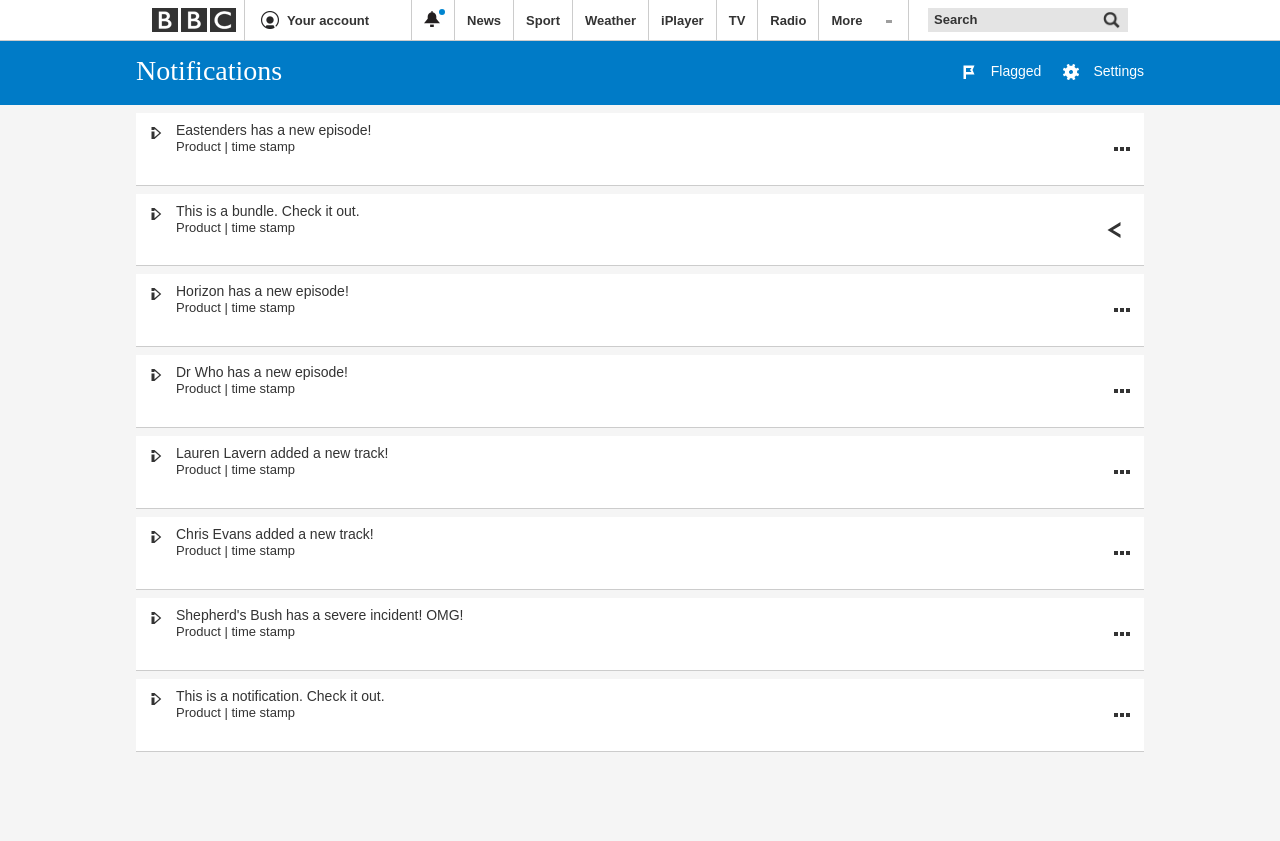
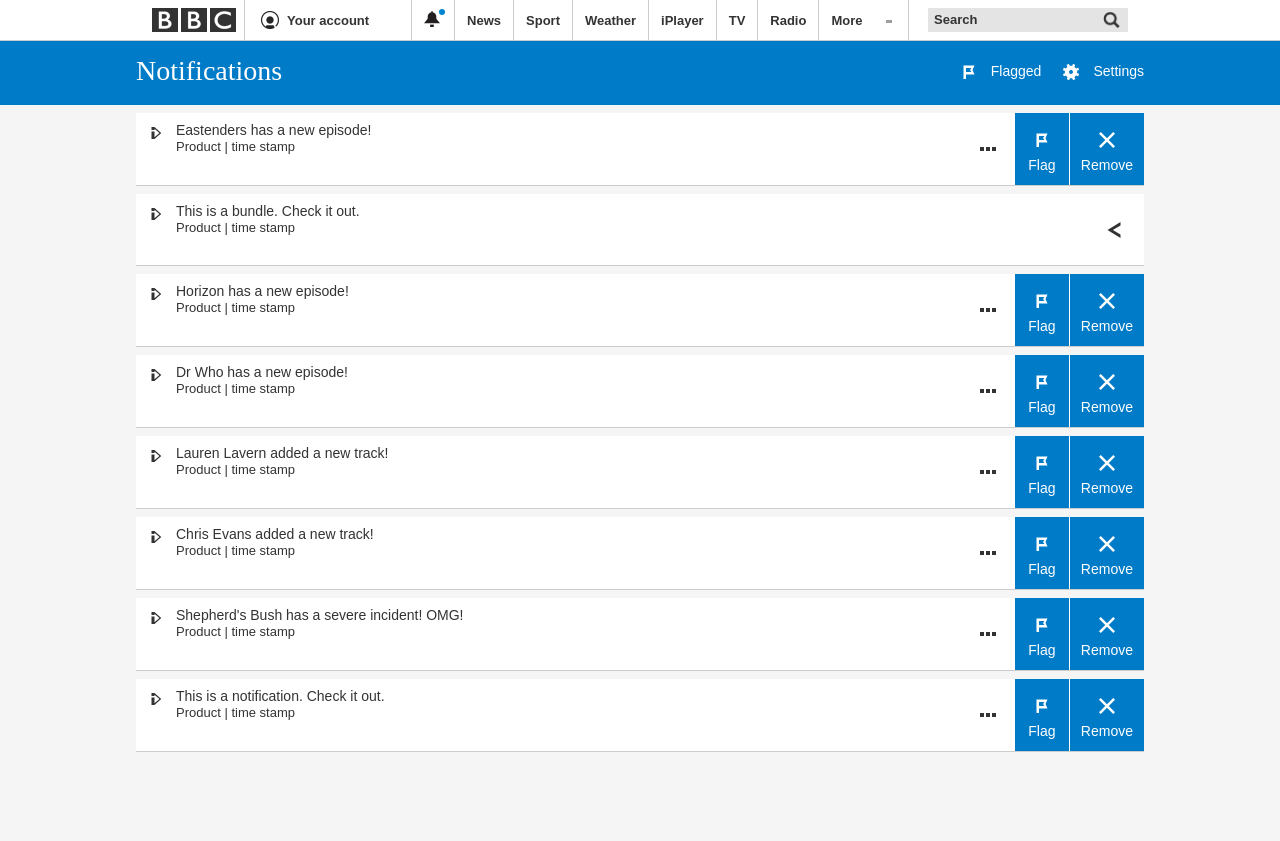
Before and after one commit to sarasalsinhabbc/notifications, a PHP site: page /lounge.html in a window 1280 px wide. Run offline with PHP 8.4, Linux system fonts and the light colour scheme; some libraries are stand-ins or nearby versions; grey boxes are pictures that could not be loaded.

Commit message:
Updated CSS styles

```diff
--- a/css/style.css
+++ b/css/style.css
@@ -136,18 +136,6 @@
     display: none;
 }
 
-.singleNotif img{
-   width:24px;
-   height:24px;
-   margin-right: 8px;
-   float: left;
-}
-
-.singleNotif p{
-   display: table-row;
-   padding-top: 3px;
-}
-
 .singleNotif{
   width: 100%;
   border-bottom: 1px solid #cccccc;
@@ -166,35 +154,28 @@
    float: left;
 }
 
-.action{
-  float: left;
-  padding: 8px 0px;
-  min-width: 44px;
-  min-height: 40px;
-  cursor: pointer;
-  border-right: 1px solid white;
-  -moz-box-sizing:    border-box;
-  -webkit-box-sizing: border-box;
-  box-sizing:        border-box;
+/* Single Notification */
+.newNotification .line-clamp {
+  font-weight: bold;
 }
 
-.action:last-child{
-   border-right: 0px solid white;
+.newNotification #notificationMeta:before {
+  content: '';
+  width: 7px;
+  height: 7px;
+  display: inline-block;
+  border-radius: 100%;
+  position: relative;
+  background-color: #007bc7;
+  margin-right: 16px;
+  margin-left: 7px;
 }
 
-.action:first-child{
-   background-color: white;
-}
+#notificationMeta { color: #333333; }
 
-.action img{
-   width:32px;
-   height:32px;
-   margin: 12px 6px;
-   display:inline;
-}
-
-.action p{
-   display:none;
+#notificationMeta .productName {
+  border-right: 1px solid #333333;
+  padding-right: 6px;
 }
 
 .singleNotif .brevier{
@@ -220,103 +201,93 @@
   text-decoration: none;
 }
 
+.line-clamp {
+  overflow : hidden;
+  text-overflow: ellipsis;
+  display: -webkit-box !important;
+  -webkit-line-clamp: 3;
+  -webkit-box-orient: vertical;
+  margin-bottom: 4px;
+}
+
+/* Lounge */
+.loungeButton {
+  width: 33%;
+  margin:0 auto;
+  text-align: center;
+  display: block;
+  background-color: #007bc7;
+  color: #ffffff !important;
+  padding: 8px 12px;
+}
+
+@media only screen and (max-width: 600px) {
+
+  .loungeButton {
+    width: 80%;
+  }
+
+}
 
 /* Actions */
+.moreActions { float:right; }
 
-.actionsWrapper {
-  position: relative;
-  top: -51px;
-  right: -205px;
-  float: right;
-}
-
-.actionsWrapper a {
-  width: 50px;
-  height:71px;
+.action {
+  padding: 11px;
+  color: #ffffff;
   float: left;
-  display: inline-block;
-  background: #007bc7;
-  border-right: 1px solid #ffffff;
-}
-
-.actionsWrapper li {
-  text-indent: -9999px;
-  display: block;
-}
-
-.moreActions {
-float:right;
-position: relative;
-right:-90px;
-    min-height: 40px;
-width: 134px;
-background-color: #007bc7;
-}
-
-.moreActionsDesktop {
-  right: 0 !important;
-}
-
-@media only screen and (orientation: portrait) {
-  .actionsOpen {
-    margin-left: -90px;
-  }
-}
-
-.actions {
-float: right;
-display: inline-block;
-height: 100%;
-overflow: hidden;
-background-color: red;
-}
-
-.actions img{
-   width:32px;
-   height:32px;
-   margin: 6px;
-}
-
-.actionsTrigger {
-float: right;
-display: inline-block;
-}
-
-.actionsTrigger img{
-   width:32px;
-   height:32px;
-   margin: 6px;
-}
-
-
-/* Link to Lounge */
-.linkLounge p{
-   width:70%;
-   display: inline-block;
-   padding-top: 3px;
-}
-
-.linkLounge{
-  min-height: 72px;
-  width: 100%;
-  padding: 8px;
-  border-style: solid;
-  border-bottom: 1px solid #cccccc;
+  cursor: pointer;
+  text-align: center;
   -moz-box-sizing:    border-box;
   -webkit-box-sizing: border-box;
   box-sizing:        border-box;
 }
 
-.linkLounge a {
-  text-decoration: none;
-  color: inherit;
+.action:last-child{
+   border-right: 0px solid white;
 }
 
-.linkLounge a:visited {
-  text-decoration: none;
-  color: inherit;
+.more { padding: 20px 11px; }
+
+.flag,
+.remove {
+  background-color: #007bc7;
+  border-right: 1px solid #ffffff;
 }
 
+.flag:hover,
+.remove:hover {
+  background-color: #006cae;
+}
+
+/* Overriding GEL typography */
+
+.flag .longPrimer,
+.remove .longPrimer {
+  display: block;
+  padding-top: 0;
+}
+
+/* END Override */
+
+.more img,
+.flag img,
+.remove img {
+  width:32px;
+  height:32px;
+  display: block;
+  text-align: center;
+  margin:0 auto;
+}
+
+@media only screen and (max-width: 600px) {
+
+  .flag.action p,
+  .remove.action p { display: none; }
+
+  .action { padding: 20px 11px; }
+
+}
 
 
 /* BBC Website  */
@@ -517,10 +488,6 @@
 }
 
 
-
-
-
-
 /* Lounge */
 
 #lounge{
@@ -545,6 +512,33 @@
   margin: 8px 0;
 }
 
+
+/* Link to Lounge */
+.linkLounge p{
+   width:70%;
+   display: inline-block;
+   padding-top: 3px;
+}
+
+.linkLounge {
+  width: 100%;
+  padding: 8px;
+  border-style: solid;
+  border-bottom: 1px solid #cccccc;
+  -moz-box-sizing:    border-box;
+  -webkit-box-sizing: border-box;
+  box-sizing:        border-box;
+}
+
+.linkLounge a {
+  text-decoration: none;
+  color: inherit;
+}
+
+.linkLounge a:visited {
+  text-decoration: none;
+  color: inherit;
+}
 
 /* Querys */
 
```
Also changed, not shown: custom.js (+10 -2 lines), index.html (+38 -87 lines). Lines whose indentation alone changed are shown as unchanged.
